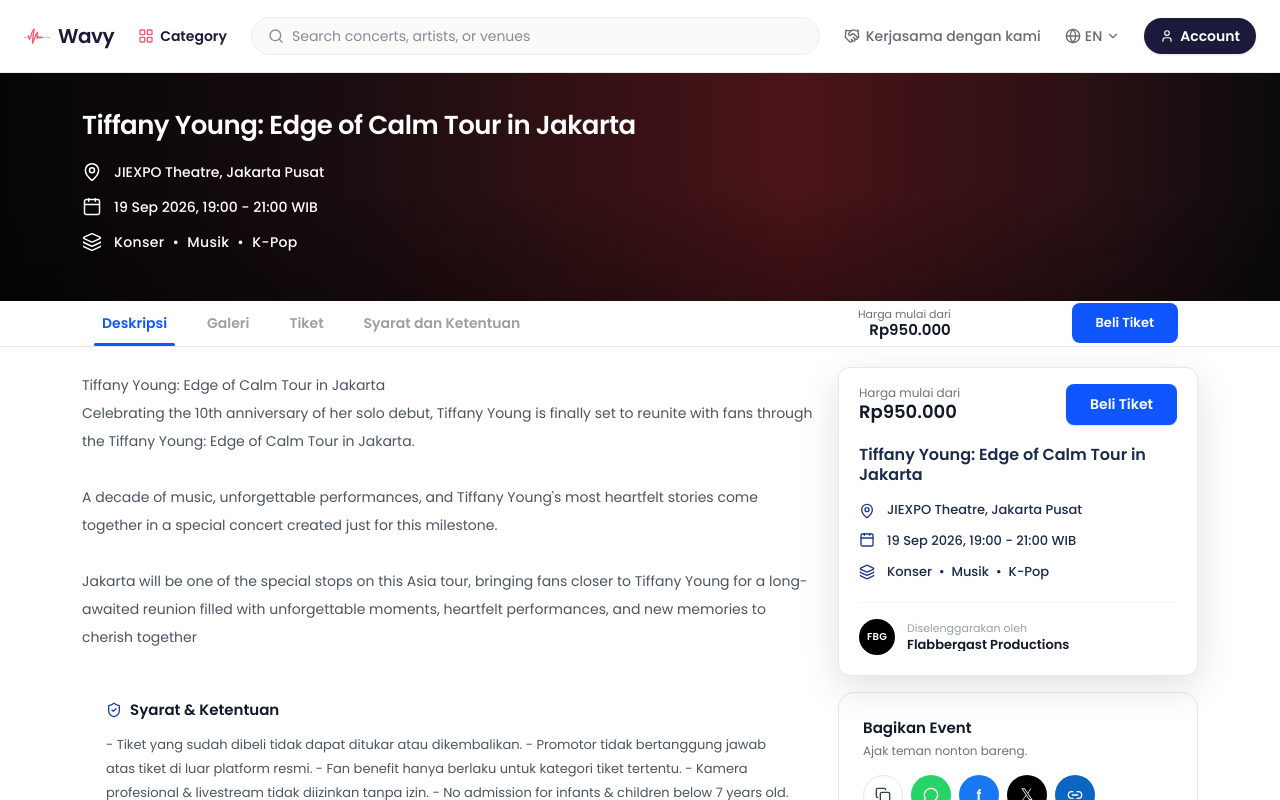
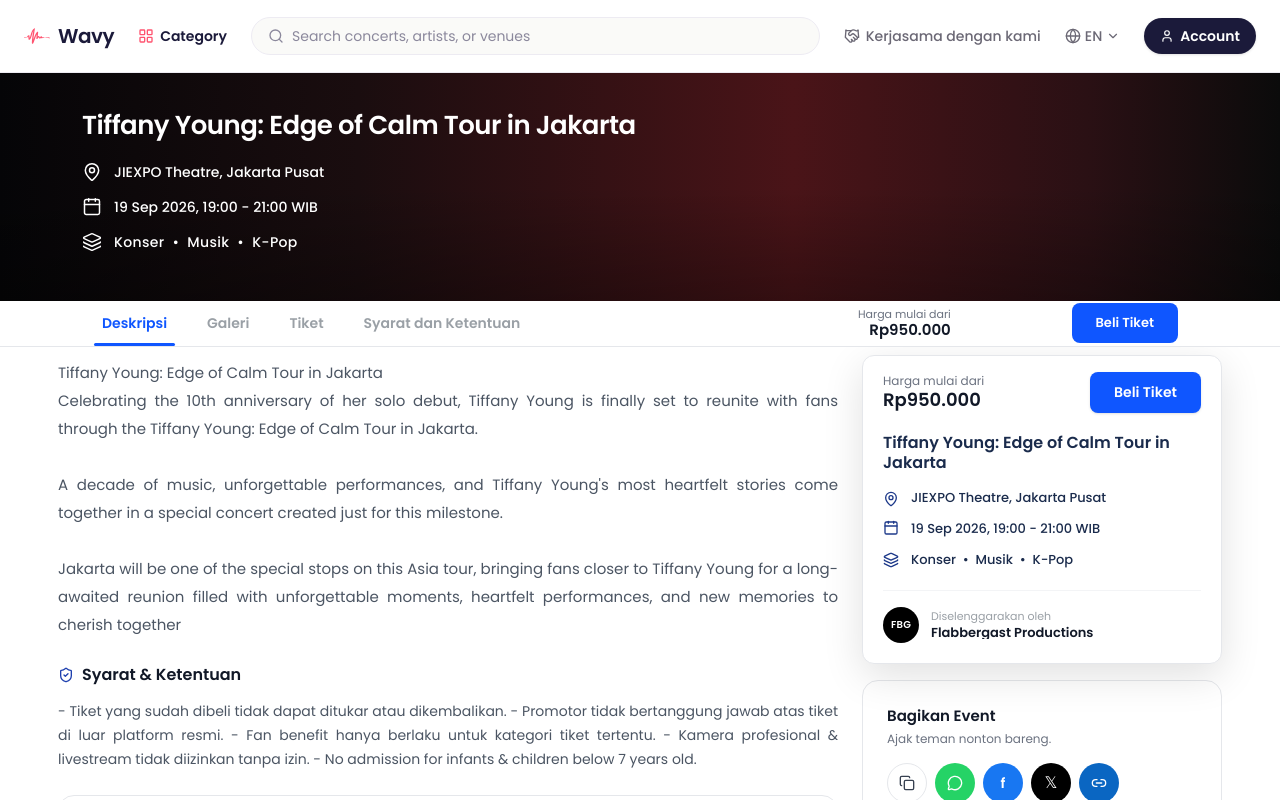
Before and after one commit to jieglee/wavy-next, a Next.js app: page /en/concerts/1 in a window 1280 px wide. Shown: the top 800 px of the page. Built offline with nearby package versions, Linux system fonts and the light colour scheme; no server answers; a web font is replaced by a local one.

Commit message:
feat: add detail description

```diff
--- a/src/app/[locale]/concerts/[id]/page.tsx
+++ b/src/app/[locale]/concerts/[id]/page.tsx
@@ -140,7 +140,7 @@
 
       <ConcertStickyHeader tabs={tabs} activeTab={activeTab} minPrice={minPrice} onBuy={handleBuyTicket} />
 
-      <div className="mx-auto max-w-[1180px] px-4 py-6 sm:px-6 lg:px-8">
+      <div className="mx-auto max-w-[1180px] px-0 py-3 sm:px-0 lg:px-2">
         <div className="grid grid-cols-1 gap-6 lg:grid-cols-[minmax(0,1fr)_360px] lg:items-start">
           <div className="space-y-6 min-w-0">
             <div className="lg:hidden overflow-hidden rounded-xl border border-[#E5E7EB] bg-white">
--- a/src/app/globals.css
+++ b/src/app/globals.css
@@ -78,9 +78,14 @@
   animation: megaphone-wiggle 1.4s ease-in-out infinite;
 }
 
+.tnc-html {
+  font-family: var(--font-sans);
+  text-align: justify;
+}
 .tnc-html p {
   margin-top: 0.5rem;
   margin-bottom: 0.5rem;
+  font-family: var(--font-sans);
 }
 .tnc-html ul,
 .tnc-html ol {
--- a/src/components/concerts/concert-description.tsx
+++ b/src/components/concerts/concert-description.tsx
@@ -3,7 +3,7 @@
 
 const ConcertDescription = forwardRef<HTMLDivElement, { description: string }>(({ description }, ref) => (
   <section ref={ref} id="sec-desc" className="scroll-mt-[140px]">
-    <div className="tnc-html whitespace-pre-line text-[14px] leading-7 text-[#4B5563]" dangerouslySetInnerHTML={{ __html: sanitizeHtml(description || "") }} />
+    <div className="tnc-html whitespace-pre-line font-sans text-[15px] leading-7 text-[#4B5563]" dangerouslySetInnerHTML={{ __html: sanitizeHtml(description || "") }} />
   </section>
 ));
 ConcertDescription.displayName = "ConcertDescription";
--- a/src/components/concerts/concert-gallery.tsx
+++ b/src/components/concerts/concert-gallery.tsx
@@ -5,7 +5,7 @@
     if (!gallery?.length) return null;
     return (
   <section ref={ref} id="sec-gallery" className="scroll-mt-[140px]">
-        <h2 className="text-[15px] font-bold text-[#111827]">Galeri</h2>
+        <h2 className="text-[16px] font-bold text-[#111827]">Galeri</h2>
         <div className="mt-4 grid grid-cols-2 gap-3 sm:grid-cols-3">
           {gallery.map((url, i) => (
             <div key={i} className="overflow-hidden rounded-xl">
--- a/src/components/concerts/concert-seatmap.tsx
+++ b/src/components/concerts/concert-seatmap.tsx
@@ -5,9 +5,9 @@
 }) {
   if (!seatmap) return null;
   return (
-    <section className="bg-transparent p-0 sm:p-0">
-      <h2 className="text-[15px] font-bold text-[#111827]">Denah Tempat Duduk</h2>
-      <p className="mt-1 text-xs text-[#6B7280]">{seatmap.name}</p>
+    <section className="scroll-mt-[140px]">
+      <h2 className="text-[16px] font-bold text-[#111827]">Denah Tempat Duduk</h2>
+      <p className="mt-1 text-sm text-[#6B7280]">{seatmap.name}</p>
       <div className="mt-4 overflow-hidden rounded-xl bg-transparent">
         <img src={seatmap.image} alt={seatmap.name} className="h-auto w-full object-contain" loading="lazy" />
       </div>
--- a/src/components/concerts/concert-terms.tsx
+++ b/src/components/concerts/concert-terms.tsx
@@ -5,12 +5,12 @@
 const ConcertTerms = forwardRef<HTMLDivElement, { terms: string }>(({ terms }, ref) => {
   if (!terms) return null;
   return (
-    <section ref={ref} id="sec-terms" className="scroll-mt-[140px] rounded-2xl bg-white p-5 sm:p-6">
+    <section ref={ref} id="sec-terms" className="scroll-mt-[140px]">
       <div className="flex items-center gap-2">
         <ShieldCheck className="h-4 w-4 text-[#1E40AF]" />
-        <h2 className="text-[15px] font-bold text-[#111827]">Syarat & Ketentuan</h2>
+        <h2 className="text-[16px] font-bold text-[#111827]">Syarat & Ketentuan</h2>
       </div>
-      <div className="tnc-html mt-3 text-[13px] leading-6 text-[#4B5563]" dangerouslySetInnerHTML={{ __html: sanitizeHtml(terms) }} />
+      <div className="tnc-html mt-3 font-sans text-[14px] leading-6 text-[#4B5563]" dangerouslySetInnerHTML={{ __html: sanitizeHtml(terms) }} />
     </section>
   );
 });
```
